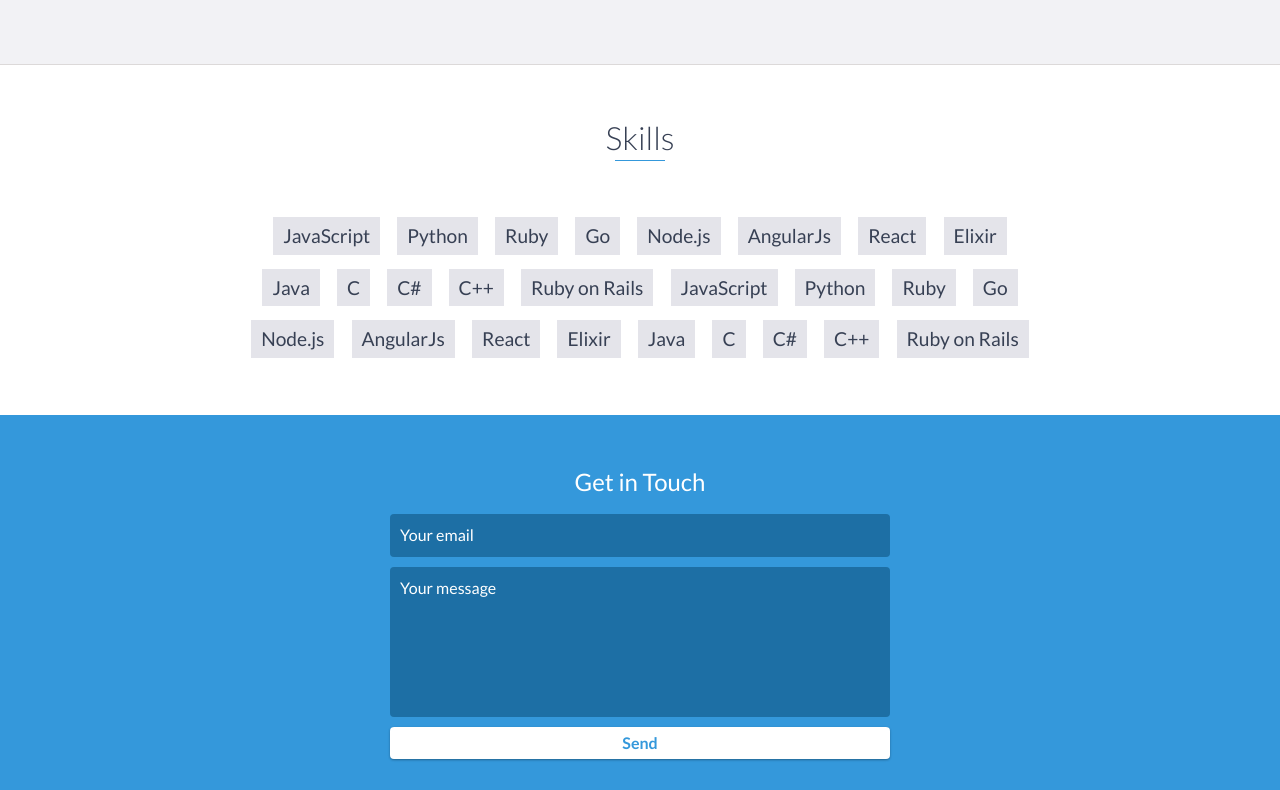
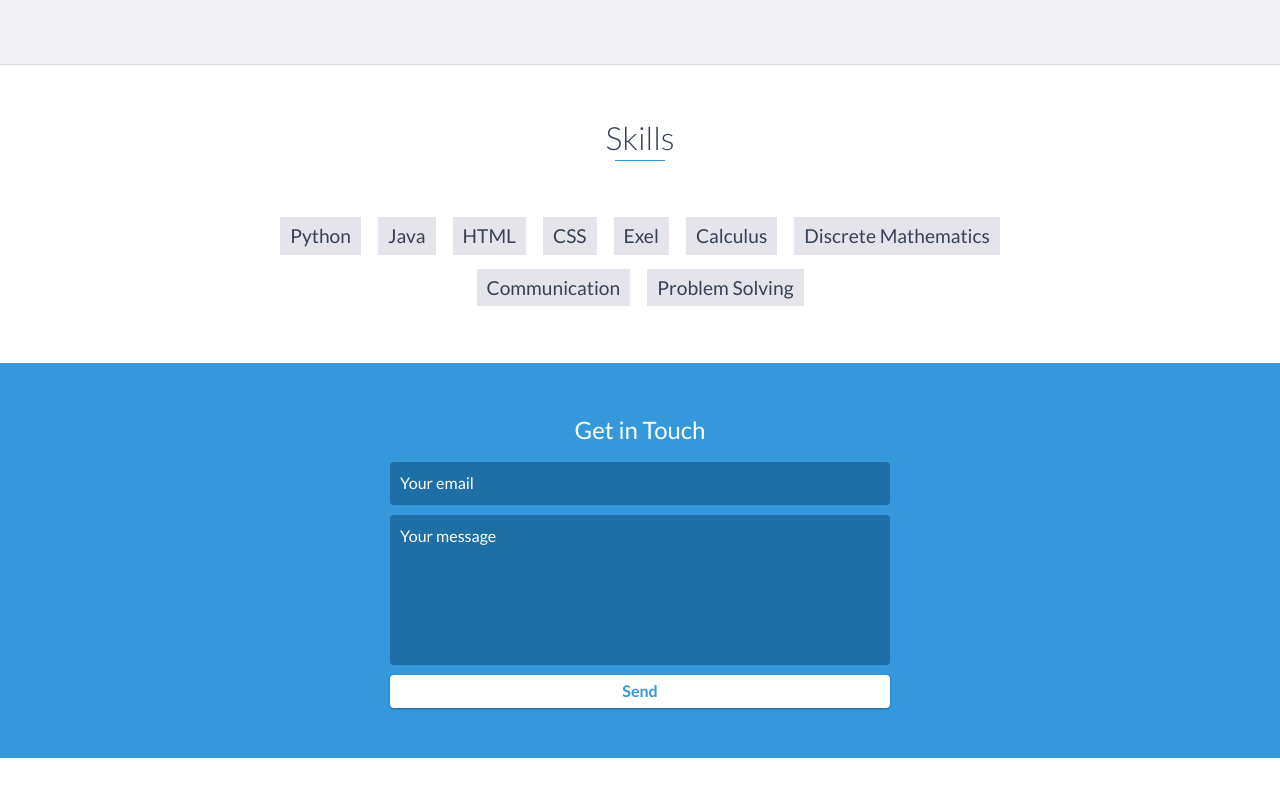
Before and after one commit to ashnakashima/ashnakashima.github.io, a website: page index.html in a window 1280 px wide. Shown: the part 3083-3873 px from the top of the page. Drawn offline with nearby package versions, Linux system fonts and the light colour scheme.

Commit message:
more updates

```diff
--- a/index.html
+++ b/index.html
@@ -172,7 +172,8 @@
                     <div class="project-info">
                         <h3> Honest Jacks Auto </h3>
                         <p>
-                            Lorem ipsum dolor sit amet, consectetur adipiscing elit. Curabitur in iaculis ex. Etiam volutpat laoreet urna. Morbi ut tortor nec nulla commodo malesuada sit amet vel lacus. Fusce eget efficitur libero. Morbi dapibus porta quam laoreet placerat.
+                            HTML project using CSS stylesheets and positioning layouts to create a web page for
+                            Jacks Honest Auto. Displays car specials and September sales.
                         </p>
                         <a href="honestjacksauto.html">View Project</a>
                     </div>
@@ -187,32 +188,15 @@
     <div id="skills">
         <h2 class="heading">Skills</h2>
         <ul>
-            <li>JavaScript</li>
             <li>Python</li>
-            <li>Ruby</li>
-            <li>Go</li>
-            <li>Node.js</li>
-            <li>AngularJs</li>
-            <li>React</li>
-            <li>Elixir</li>
             <li>Java</li>
-            <li>C</li>
-            <li>C#</li>
-            <li>C++</li>
-            <li>Ruby on Rails</li>
-            <li>JavaScript</li>
-            <li>Python</li>
-            <li>Ruby</li>
-            <li>Go</li>
-            <li>Node.js</li>
-            <li>AngularJs</li>
-            <li>React</li>
-            <li>Elixir</li>
-            <li>Java</li>
-            <li>C</li>
-            <li>C#</li>
-            <li>C++</li>
-            <li>Ruby on Rails</li>
+            <li>HTML</li>
+            <li>CSS</li>
+            <li>Exel</li>
+            <li>Calculus</li>
+            <li>Discrete Mathematics</li>
+            <li>Communication</li>
+            <li>Problem Solving</li>
         </ul>
     </div>
     <!-- End #skills -->
@@ -236,7 +220,7 @@
             <div class="row">
                 <div class="col-sm-5 copyright">
                     <p>
-                        Copyright &copy; <span id="current-year">2022</span> YOUR NAME
+                        Copyright &copy; <span id="current-year">2022</span> Ashlyn Nakashima
                     </p>
                 </div>
                 <div class="col-sm-2 top">
```
